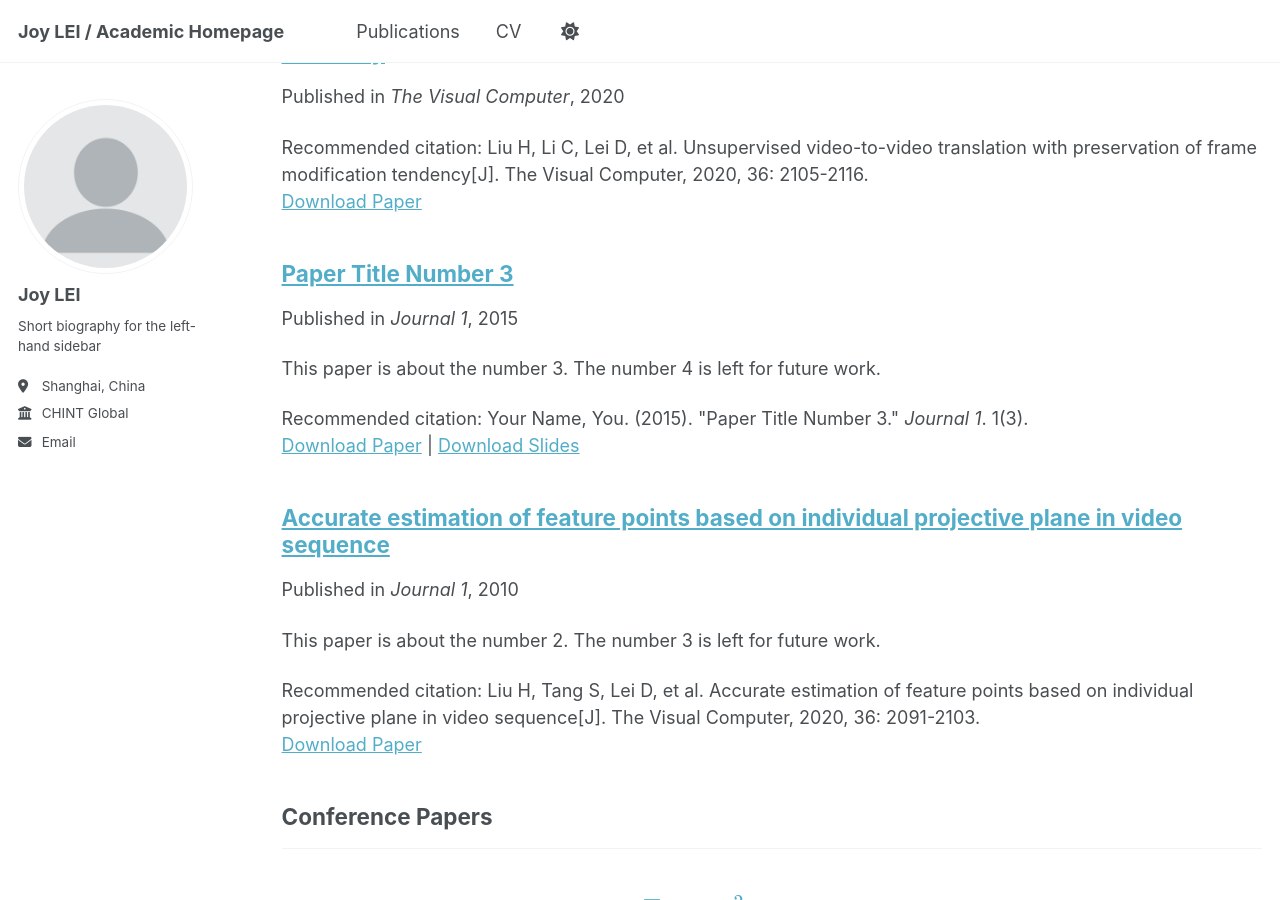
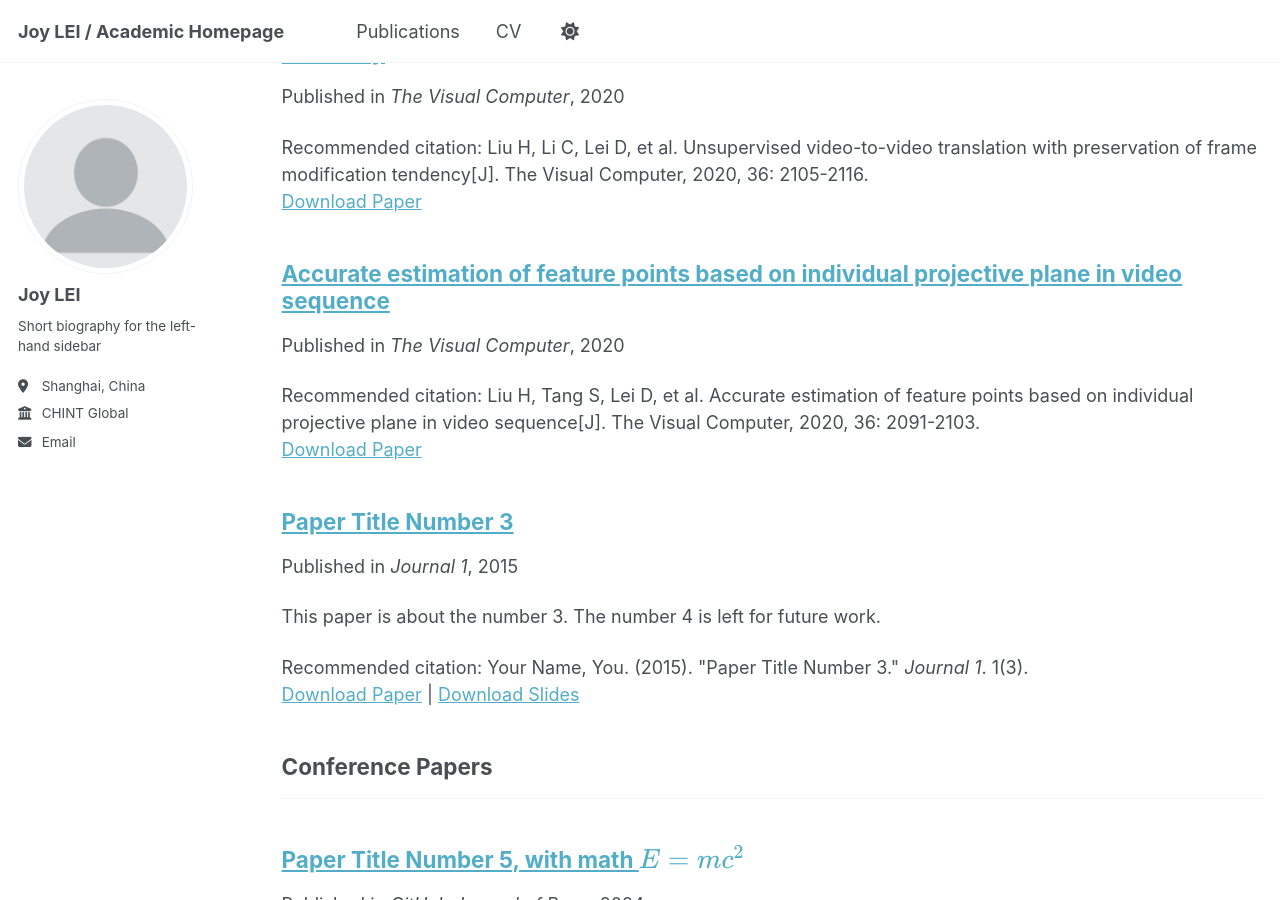
Before and after one commit to joy-lei/joy-lei.github.io, a Jekyll site: the page built from _pages/publications.html, in a window 1280 px wide and 900 px high, scrolled down 252 px. Built offline with Jekyll 4.4.1, drawn with Linux system fonts in a browser that asks for light colours; a script that is not in the unit is left out.

Commit message:
Update 2020_accurate_estimation_of_feature_points.md

```diff
--- a/_publications/2020_accurate_estimation_of_feature_points.md
+++ b/_publications/2020_accurate_estimation_of_feature_points.md
@@ -3,9 +3,8 @@ title: "Accurate estimation of feature points based on individual projective pla
 collection: publications
 category: manuscripts
 permalink: /publication/2020_accurate_estimation_of_feature_points
-excerpt: 'This paper is about the number 2. The number 3 is left for future work.'
-date: 2010-10-01
-venue: 'Journal 1'
+date: 2020-07-22
+venue: 'The Visual Computer'
 paperurl: 'http://academicpages.github.io/files/2020_accurate_estimation_of_feature_points.pdf'
 citation: 'Liu H, Tang S, Lei D, et al. Accurate estimation of feature points based on individual projective plane in video sequence[J]. The Visual Computer, 2020, 36: 2091-2103.'
 ---
```
